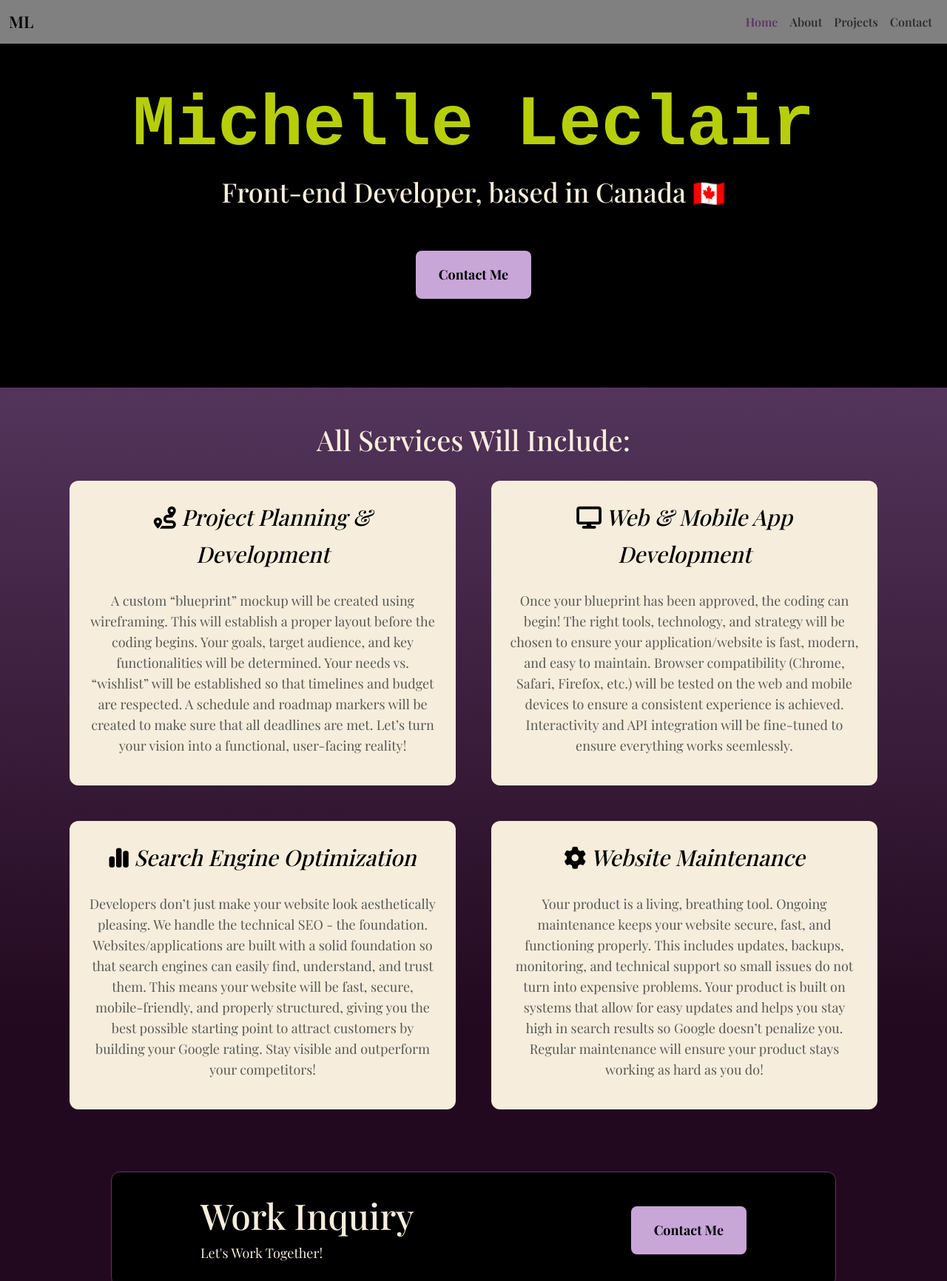
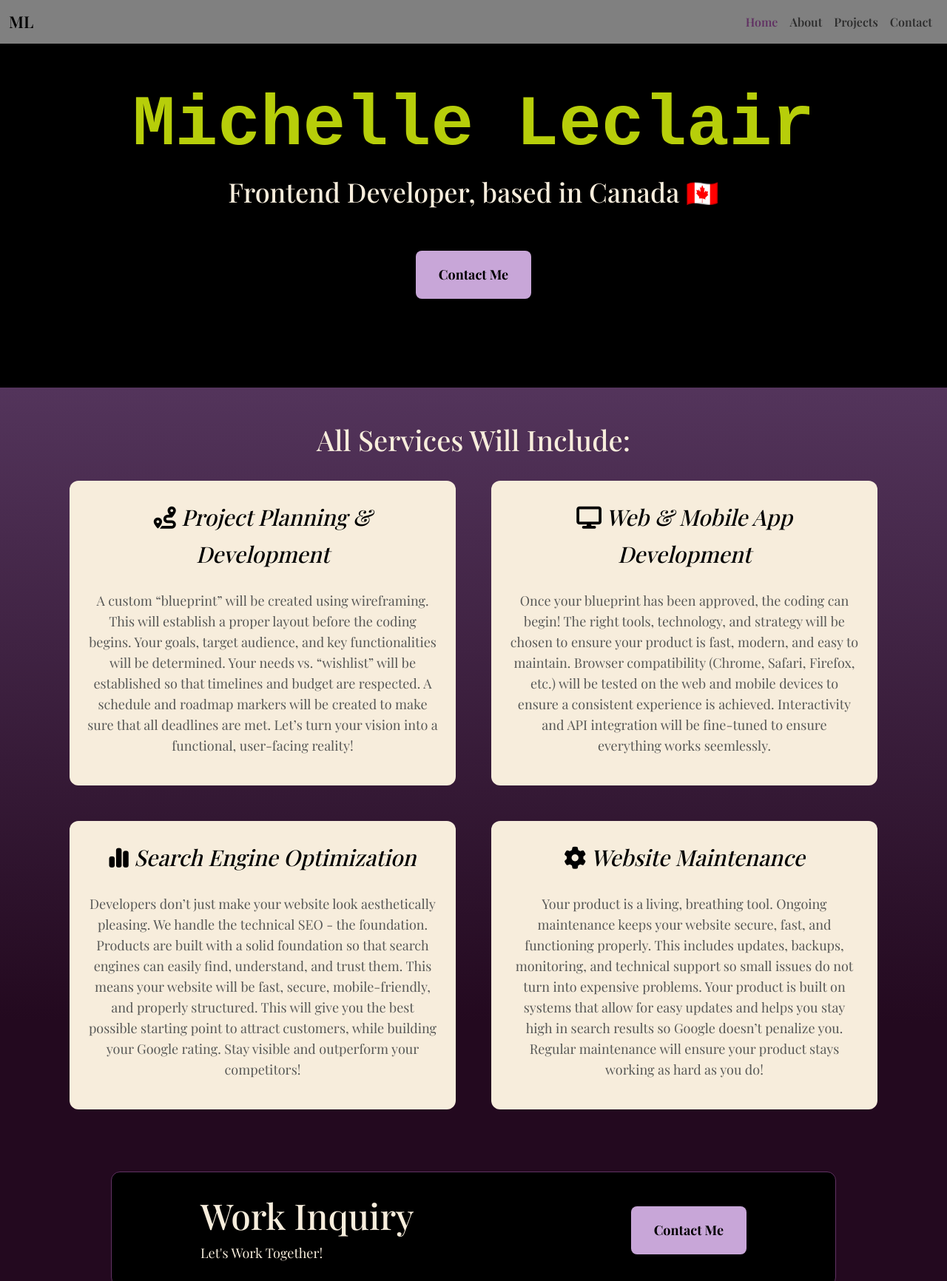
Before and after one commit to techgal14/scrw4-portfolio, a plain HTML site: page index.html in a window 1280 px wide. Shown: the top 1732 px of the page at 74% size. Drawn offline with nearby package versions, Linux system fonts and the light colour scheme; a web font is replaced by a local one.

Commit message:
updated text

```diff
--- a/index.html
+++ b/index.html
@@ -41,7 +41,7 @@
 </nav>
     <div class="hero-main text-center mb-5">
     <h1>Michelle Leclair</h1>
-    <h2 class="mb-5">Front-end Developer, based in Canada 🇨🇦</h2>
+    <h2 class="mb-5">Frontend Developer, based in Canada 🇨🇦</h2>
     <div>
         <a href="/contact.html" class="btn primary-button">Contact Me</a>
     </div>
@@ -51,19 +51,19 @@
         <div class="row">
             <div class="col-md container-paragraphs icons text-center p-4 m-4">
             <h3 class="fst-italic mb-4"><i class="fa-solid fa-route"></i> Project Planning & Development</h3>
-            <p class="text-muted">A custom “blueprint” mockup will be created using wireframing. This will establish a proper layout before the coding begins. Your goals, target audience, and key functionalities will be determined. Your needs vs. “wishlist” will be established so that timelines and budget are respected. A schedule and roadmap markers will be created to make sure that all deadlines are met. Let’s turn your vision into a functional, user-facing reality!</p>
+            <p class="text-muted">A custom “blueprint” will be created using wireframing. This will establish a proper layout before the coding begins. Your goals, target audience, and key functionalities will be determined. Your needs vs. “wishlist” will be established so that timelines and budget are respected. A schedule and roadmap markers will be created to make sure that all deadlines are met. Let’s turn your vision into a functional, user-facing reality!</p>
             </div>
             <div class="col-md container-paragraphs text-center p-4 m-4">
             <h3 class="fst-italic mb-4"><i class="fa-solid fa-display"></i> Web & Mobile App Development</h3>
             <p class="text-muted">
-             Once your blueprint has been approved, the coding can begin! The right tools, technology, and strategy will be chosen to ensure your application/website is fast, modern, and easy to maintain. Browser compatibility (Chrome, Safari, Firefox, etc.) will be tested on the web and mobile devices to ensure a consistent experience is achieved. Interactivity and API integration will be fine-tuned to ensure everything works seemlessly.
+             Once your blueprint has been approved, the coding can begin! The right tools, technology, and strategy will be chosen to ensure your product is fast, modern, and easy to maintain. Browser compatibility (Chrome, Safari, Firefox, etc.) will be tested on the web and mobile devices to ensure a consistent experience is achieved. Interactivity and API integration will be fine-tuned to ensure everything works seemlessly.
             </p>
             </div>
         </div>
         <div class="row">
             <div class="col-md container-paragraphs text-center p-4 m-4">
                 <h3 class="fst-italic mb-4"><i class="fa-solid fa-chart-simple"></i> Search Engine Optimization</h3>
-                <p class="text-muted">Developers don’t just make your website look aesthetically pleasing. We handle the technical SEO - the foundation. Websites/applications are built with a solid foundation so that search engines can easily find, understand, and trust them. This means your website will be fast, secure, mobile-friendly, and properly structured, giving you the best possible starting point to attract customers by building your Google rating. Stay visible and outperform your competitors!
+                <p class="text-muted">Developers don’t just make your website look aesthetically pleasing. We handle the technical SEO - the foundation. Products are built with a solid foundation so that search engines can easily find, understand, and trust them. This means your website will be fast, secure, mobile-friendly, and properly structured. This will give you the best possible starting point to attract customers, while building your Google rating. Stay visible and outperform your competitors!
             </div>
             <div class="col-md container-paragraphs text-center p-4 m-4">
                 <h3 class="fst-italic mb-4"><i class="fa-solid fa-gear"></i>
```
Also changed, not shown: about.html (+3 -3 lines).
